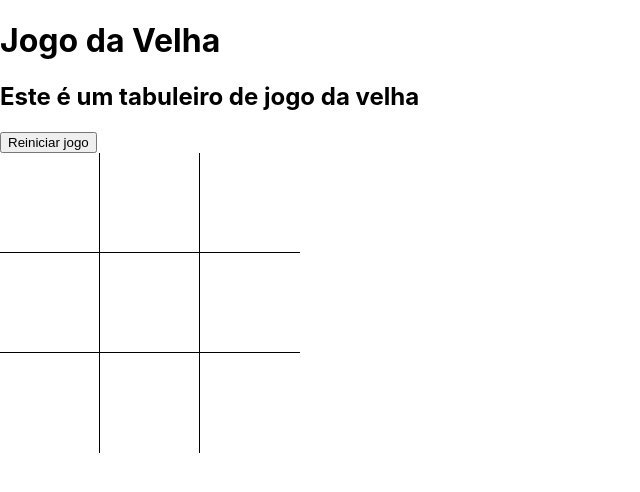
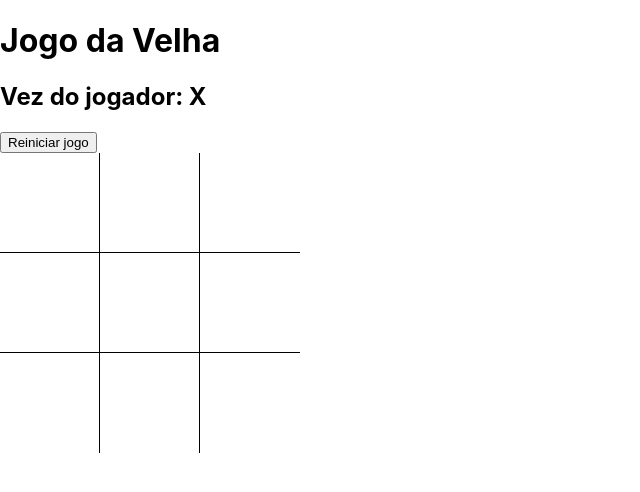
Before and after one commit to scaramuzzini/ocean-frontend-2024-07-08, a React (Create React App) app: page / in a window 1280 px wide. Shown: the top 492 px of the page, without its empty margins (0-640 px from the left). Built offline with nearby package versions, Linux system fonts and the light colour scheme.

Commit message:
Implementada vez do jogador e comportamento dos clicks

```diff
--- a/src/Jogo.js
+++ b/src/Jogo.js
@@ -13,18 +13,26 @@ function Tabuleiro() {
     const [quadrados,setQuadrados] = useState(Array(9).fill(null));
 
     function handleClickQuadrado(i) {
-        const novosQuadrados = quadrados.slice();
-        novosQuadrados[i] = 'X';
-        setQuadrados(novosQuadrados);
+        if (quadrados[i] == null) {
+            const novosQuadrados = quadrados.slice();
+            novosQuadrados[i] = vezDoX ? 'X' : 'O';
+            setQuadrados(novosQuadrados);
+
+            //final da jogada
+            setVezDoX(!vezDoX);
+        }
     }
 
     function reiniciarJogo() {
         setQuadrados(Array(9).fill(null));
+        setVezDoX(true);
     }
+
+    let mensagem = 'Vez do jogador: ' + (vezDoX ? 'X' : 'O')
 
     return (
         <>
-            <h2>Este é um tabuleiro de jogo da velha</h2>
+            <h2>{mensagem}</h2>
             <button onClick={reiniciarJogo}>Reiniciar jogo</button>
             <div className="linha">
                 <Quadrado quadrado={quadrados[0]} handleClick={() => handleClickQuadrado(0)}/>
```
